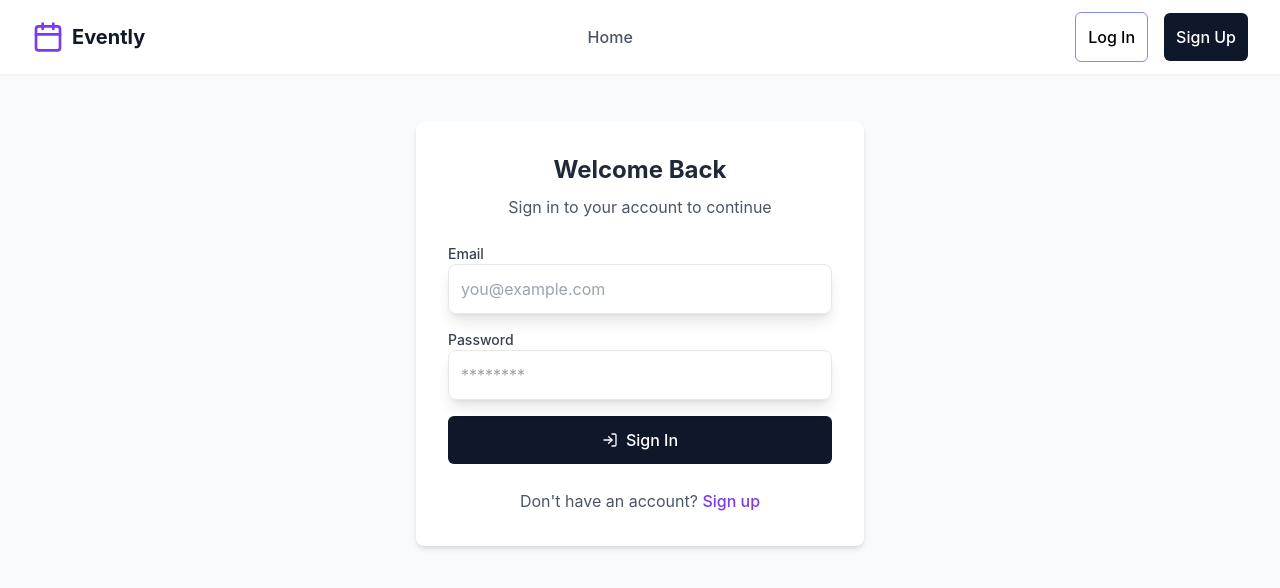
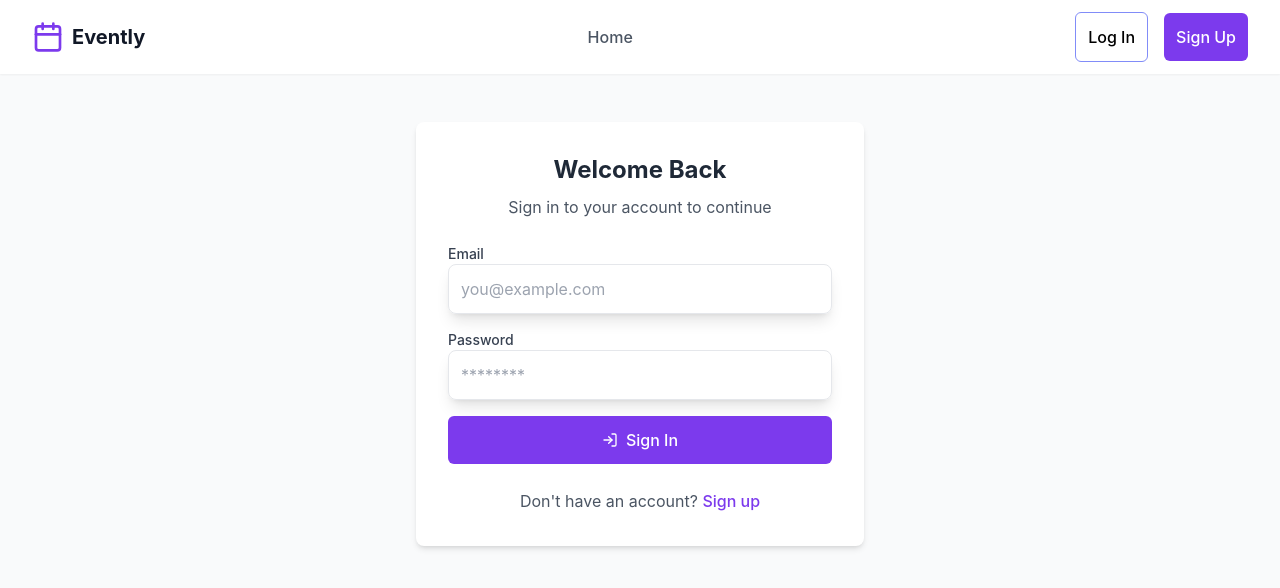
Before and after one commit to HassanAbdelhamed22/Event-Booking-System, a React (Vite) app in the folder Frontend/: page /login in a window 1280 px wide. Shown: the top 588 px of the page. Built offline with nearby package versions, Linux system fonts and the light colour scheme; no server answers.

Commit message:
refactor Button component styles for improved consistency and clarity

```diff
--- a/Frontend/src/components/UI/Button.tsx
+++ b/Frontend/src/components/UI/Button.tsx
@@ -3,26 +3,28 @@ import { cva } from "class-variance-authority";
 import type { VariantProps } from "class-variance-authority";
 import type { HTMLAttributes, ReactNode } from "react";
 
-const buttonVariants = cva(
+export const buttonVariants = cva(
   "flex items-center justify-center rounded-md font-medium text-white duration-300 dark:text-black disabled:bg-indigo-400 disabled:hover:bg-indigo-400 disabled:cursor-not-allowed",
   {
     variants: {
       variant: {
         // ** FILLED
         default:
-          "bg-slate-900 dark:bg-indigo-600 dark:text-white dark:hover:bg-indigo-700",
+          "bg-primary-600 hover:bg-primary-800 dark:text-white disabled:cursor-not-allowed",
         danger:
-          "bg-red-900 dark:bg-[#c2344d] dark:text-white dark:hover:bg-red-700",
+          "bg-red-900 dark:bg-[#c2344d] dark:text-white dark:hover:bg-red-700 hover:bg-red-700 disabled:cursor-not-allowed disabled:bg-[#c8485f] disabled:hover:bg-[#c8485f]",
         cancel:
-          "bg-gray-300 text-gray-700 dark:bg-[#f5f5fa] dark:text-lightText hover:bg-gray-400 dark:hover:bg-gray-300",
+          "bg-gray-300 text-gray-900 hover:bg-gray-400 hover:text-gray-700 disabled:bg-gray-300 disabled:text-gray-400 hover:disabled:bg-gray-300",
 
         // ** OUTLINE
         outline:
-          "border border-indigo-400 hover:text-white bg-transparent text-black hover:border-transparent hover:bg-indigo-600 dark:text-gray-700 dark:hover:text-white",
+          "border border-indigo-400 hover:text-white bg-transparent text-black hover:border-transparent hover:bg-indigo-600  disabled:cursor-not-allowed hover:disabled:bg-transparent disabled:bg-transparent hover:disabled:border-indigo-400 disabled:text-gray-400 hover:disabled:text-gray-400",
+        ghost: "text-gray-600 hover:bg-gray-100",
       },
       size: {
         default: "p-3",
         sm: "text-sm px-4 py-2",
+        icon: "h-9 w-9",
       },
       fullWidth: {
         true: "w-full",
```
